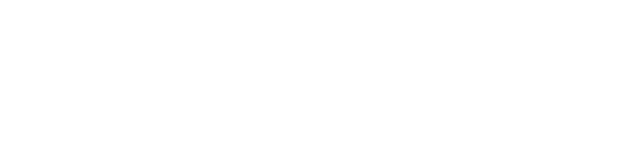
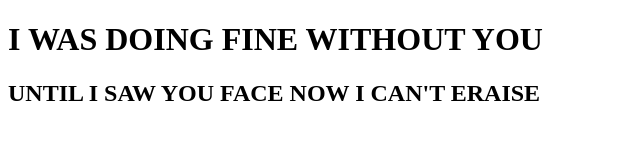
Before and after one commit to Coding4mojo/puebas-de-git, a plain HTML site: page index.html in a window 1280 px wide. Shown: the whole page, without its empty margins (0-640 px from the left). Drawn offline with Linux system fonts and the light colour scheme.

Commit message:
commit 2

```diff
--- a/index.html
+++ b/index.html
@@ -7,6 +7,7 @@
     <title>Document</title>
 </head>
 <body>
-
+    <H1>I WAS DOING FINE WITHOUT YOU</H1>
+    <H2>UNTIL I SAW YOU FACE NOW I CAN'T ERAISE </H2>
 </body>
 </html>
```
